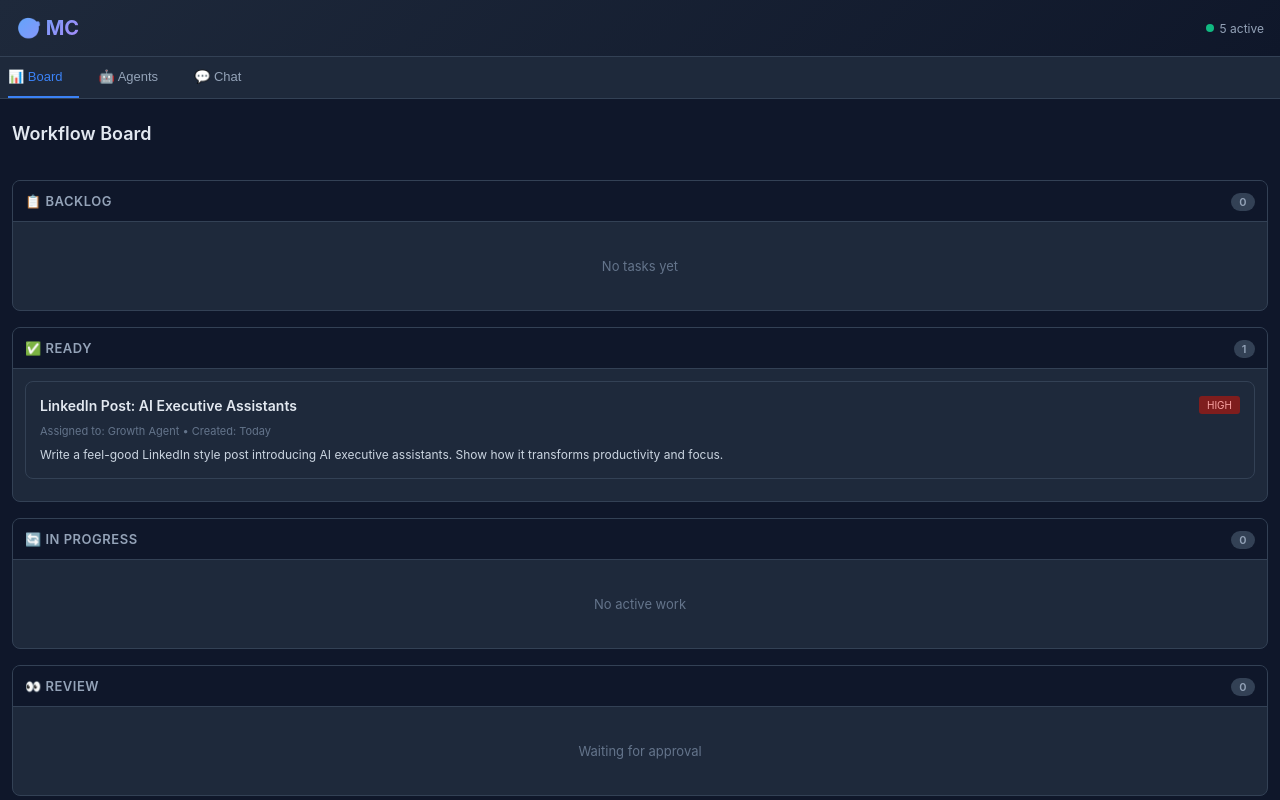
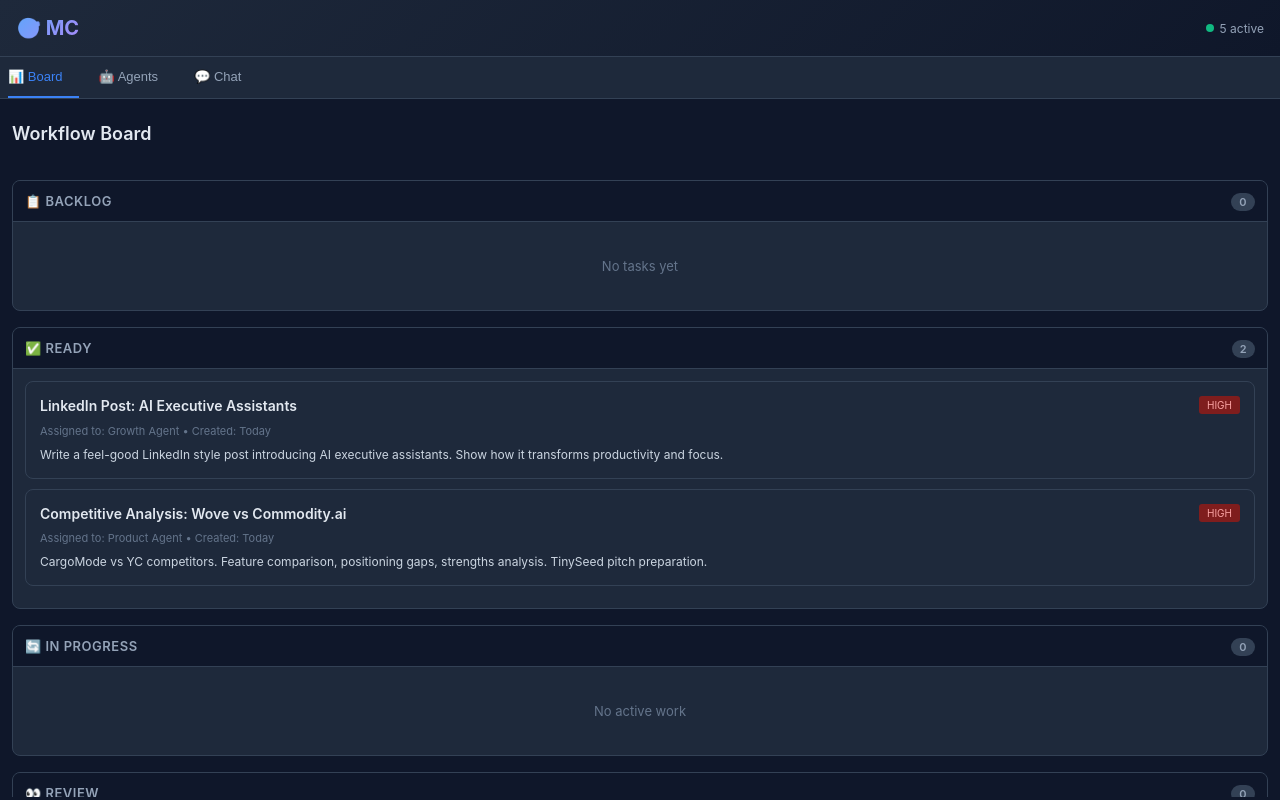
Before and after one commit to dilrajahdan/mission-control, a plain HTML site: page index.html in a window 1280 px wide. Drawn offline with Linux system fonts and the light colour scheme.

Commit message:
Add task_002: Competitive analysis for CargoMode positioning

```diff
--- a/index.html
+++ b/index.html
@@ -536,7 +536,7 @@
             </div>
 
             <div class="column">
-                <div class="column-header">✅ Ready <span class="column-count">1</span></div>
+                <div class="column-header">✅ Ready <span class="column-count">2</span></div>
                 <div class="column-body">
                     <div class="task-card" onclick="openModal('task_001')">
                         <div class="task-header">
@@ -545,6 +545,14 @@
                         </div>
                         <div class="task-meta">Assigned to: Growth Agent • Created: Today</div>
                         <div class="task-description">Write a feel-good LinkedIn style post introducing AI executive assistants. Show how it transforms productivity and focus.</div>
+                    </div>
+                    <div class="task-card" onclick="openModal('task_002')">
+                        <div class="task-header">
+                            <div class="task-title">Competitive Analysis: Wove vs Commodity.ai</div>
+                            <span class="task-priority high">HIGH</span>
+                        </div>
+                        <div class="task-meta">Assigned to: Product Agent • Created: Today</div>
+                        <div class="task-description">CargoMode vs YC competitors. Feature comparison, positioning gaps, strengths analysis. TinySeed pitch preparation.</div>
                     </div>
                 </div>
             </div>
@@ -671,6 +679,14 @@
                 created: 'Today',
                 status: 'Ready',
                 priority: 'High'
+            },
+            'task_002': {
+                title: 'Competitive Analysis: Wove.ai vs Commodity.ai vs CargoMode',
+                description: 'CargoMode positioning vs YC-funded competitors.\n\nSTRENGTHS:\n- Only one focused on freight forwarding\n- CargoWise integration\n- Usage-based pricing\n\nGAPS:\n- No tariff/duty calculation (Wove)\n- No risk scoring/compliance\n- No document vault\n\nWove.ai: Tariff/duty focus, 10x faster\nCommodity.ai: Workflow automation, document vault\n\nPOSITIONING: CargoMode is purpose-built for freight forwarders. Competitors are tariff-heavy or general commodity platforms.',
+                agent: 'Product Agent',
+                created: 'Today',
+                status: 'Ready',
+                priority: 'High'
             }
         };
 
```
